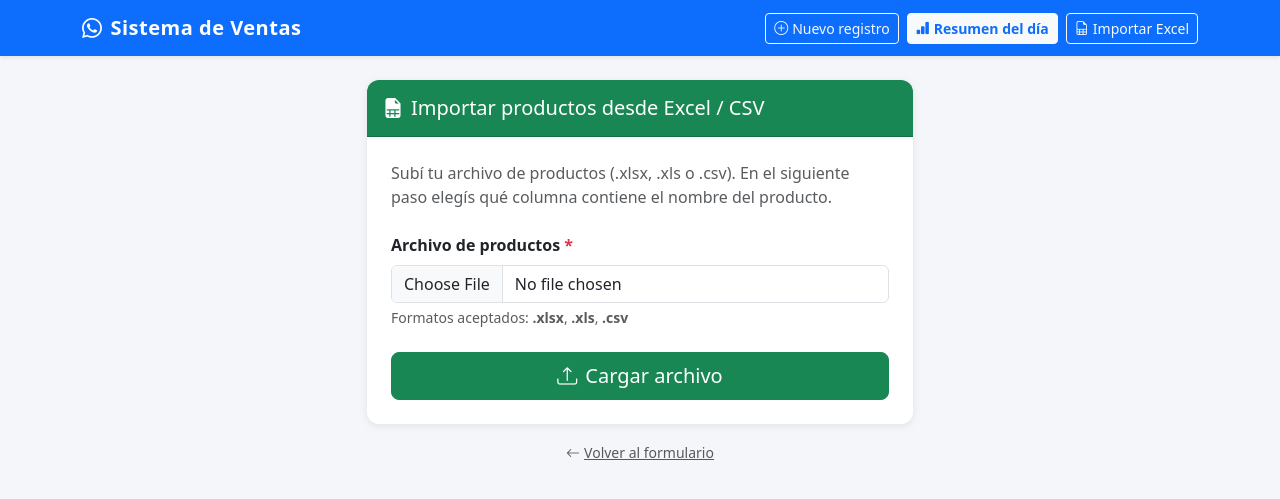
After one commit to martinvierci97-star/Mercadodigital, a Flask app: page /productos/importar in a window 1280 px wide. The commit adds this page. Shown: the top 499 px of the page. Run offline with Flask 3, Linux system fonts and the light colour scheme.

Commit message:
Add Excel/CSV product import feature
- New route /productos/importar: two-step flow (upload → choose column → import)
- Supports .xlsx, .xls, and .csv files via openpyxl + csv stdlib
- Auto-detects all column headers so user picks which column has product names
- Skips duplicate products gracefully with count feedback
- Import button added to navbar

https://claude.ai/code/session_01WnXztaA4fya5WhH4PuZ2zf

```diff
--- a/sistema-ventas/app.py
+++ b/sistema-ventas/app.py
@@ -1,5 +1,7 @@
 from flask import Flask, render_template, request, redirect, url_for, flash
 import sqlite3
+import os
+import tempfile
 from datetime import date
 
 app = Flask(__name__)
@@ -146,6 +148,110 @@ def agregar_producto():
     return redirect(url_for('index'))
 
 
+@app.route('/productos/importar', methods=['GET', 'POST'])
+def importar_productos():
+    if request.method == 'GET':
+        return render_template('importar.html', columnas=None, archivo_tmp=None)
+
+    # POST — primer paso: subir archivo y detectar columnas
+    if 'paso' not in request.form:
+        archivo = request.files.get('archivo')
+        if not archivo or not archivo.filename:
+            flash('Seleccioná un archivo Excel.', 'danger')
+            return redirect(url_for('importar_productos'))
+
+        ext = os.path.splitext(archivo.filename)[1].lower()
+        if ext not in ('.xlsx', '.xls', '.csv'):
+            flash('Formato no soportado. Usá .xlsx, .xls o .csv', 'danger')
+            return redirect(url_for('importar_productos'))
+
+        # Guardar temporalmente
+        tmp = tempfile.NamedTemporaryFile(delete=False, suffix=ext)
+        archivo.save(tmp.name)
+        tmp.close()
+
+        try:
+            columnas, _ = _leer_archivo(tmp.name, ext, col=None)
+        except Exception as e:
+            flash(f'Error al leer el archivo: {e}', 'danger')
+            os.unlink(tmp.name)
+            return redirect(url_for('importar_productos'))
+
+        return render_template('importar.html', columnas=columnas,
+                               archivo_tmp=tmp.name, ext=ext)
+
+    # POST — segundo paso: elegir columna e importar
+    archivo_tmp = request.form.get('archivo_tmp', '')
+    ext         = request.form.get('ext', '.xlsx')
+    col         = request.form.get('columna', '')
+
+    if not archivo_tmp or not os.path.exists(archivo_tmp):
+        flash('La sesión expiró. Subí el archivo nuevamente.', 'warning')
+        return redirect(url_for('importar_productos'))
+
+    try:
+        _, nombres = _leer_archivo(archivo_tmp, ext, col=col)
+    except Exception as e:
+        flash(f'Error al procesar el archivo: {e}', 'danger')
+        return redirect(url_for('importar_productos'))
+    finally:
+        try:
+            os.unlink(archivo_tmp)
+        except OSError:
+            pass
+
+    conn = get_db()
+    agregados = 0
+    duplicados = 0
+    for nombre in nombres:
+        nombre = str(nombre).strip()
+        if not nombre or nombre.lower() == 'nan':
+            continue
+        try:
+            conn.execute('INSERT INTO productos (nombre) VALUES (?)', (nombre,))
+            agregados += 1
+        except sqlite3.IntegrityError:
+            duplicados += 1
+    conn.commit()
+    conn.close()
+
+    msg = f'Se importaron {agregados} productos correctamente.'
+    if duplicados:
+        msg += f' ({duplicados} ya existían y fueron ignorados.)'
+    flash(msg, 'success')
+    return redirect(url_for('index'))
+
+
+def _leer_archivo(path, ext, col):
+    """Devuelve (lista_columnas, lista_valores). col=None solo lee cabeceras."""
+    if ext == '.csv':
+        import csv
+        with open(path, newline='', encoding='utf-8-sig') as f:
+            reader = csv.DictReader(f)
+            columnas = reader.fieldnames or []
+            if col is None:
+                return columnas, []
+            valores = [row[col] for row in reader if col in row]
+        return columnas, valores
+    else:
+        import openpyxl
+        wb = openpyxl.load_workbook(path, read_only=True, data_only=True)
+        ws = wb.active
+        rows = list(ws.iter_rows(values_only=True))
+        wb.close()
+        if not rows:
+            return [], []
+        cabecera = [str(c) if c is not None else f'Columna {i+1}' for i, c in enumerate(rows[0])]
+        if col is None:
+            return cabecera, []
+        try:
+            idx = cabecera.index(col)
+        except ValueError:
+            idx = 0
+        valores = [row[idx] for row in rows[1:] if row[idx] is not None]
+        return cabecera, valores
+
+
 @app.route('/registro/eliminar/<int:registro_id>', methods=['POST'])
 def eliminar_registro(registro_id):
     fecha = request.form.get('fecha', date.today().isoformat())
--- a/sistema-ventas/requirements.txt
+++ b/sistema-ventas/requirements.txt
@@ -1 +1,2 @@
 flask>=3.0.0
+openpyxl>=3.1.0
--- a/sistema-ventas/templates/base.html
+++ b/sistema-ventas/templates/base.html
@@ -28,6 +28,7 @@
       <div class="d-flex gap-2">
         <a href="/" class="btn btn-outline-light btn-sm"><i class="bi bi-plus-circle me-1"></i>Nuevo registro</a>
         <a href="/resumen" class="btn btn-light btn-sm text-primary fw-semibold"><i class="bi bi-bar-chart-fill me-1"></i>Resumen del día</a>
+        <a href="/productos/importar" class="btn btn-outline-light btn-sm"><i class="bi bi-file-earmark-spreadsheet me-1"></i>Importar Excel</a>
       </div>
     </div>
   </nav>
--- /dev/null
+++ b/sistema-ventas/templates/importar.html
@@ -0,0 +1,70 @@
+{% extends "base.html" %}
+{% block title %}Importar productos desde Excel{% endblock %}
+
+{% block content %}
+<div class="row justify-content-center">
+  <div class="col-lg-6">
+
+    <div class="card">
+      <div class="card-header bg-success text-white py-3">
+        <h5 class="mb-0"><i class="bi bi-file-earmark-spreadsheet-fill me-2"></i>Importar productos desde Excel / CSV</h5>
+      </div>
+      <div class="card-body p-4">
+
+        {% if not columnas %}
+        <!-- Paso 1: subir archivo -->
+        <p class="text-muted mb-4">
+          Subí tu archivo de productos (.xlsx, .xls o .csv). En el siguiente paso elegís qué columna contiene el nombre del producto.
+        </p>
+        <form action="/productos/importar" method="POST" enctype="multipart/form-data">
+          <div class="mb-4">
+            <label class="form-label fw-semibold">Archivo de productos <span class="text-danger">*</span></label>
+            <input type="file" name="archivo" class="form-control" accept=".xlsx,.xls,.csv" required />
+            <div class="form-text">Formatos aceptados: <strong>.xlsx</strong>, <strong>.xls</strong>, <strong>.csv</strong></div>
+          </div>
+          <div class="d-grid">
+            <button type="submit" class="btn btn-success btn-lg">
+              <i class="bi bi-upload me-2"></i>Cargar archivo
+            </button>
+          </div>
+        </form>
+
+        {% else %}
+        <!-- Paso 2: elegir columna -->
+        <p class="text-muted mb-3">
+          Se detectaron <strong>{{ columnas|length }}</strong> columnas. Elegí cuál contiene los nombres de los productos:
+        </p>
+        <form action="/productos/importar" method="POST">
+          <input type="hidden" name="paso" value="2" />
+          <input type="hidden" name="archivo_tmp" value="{{ archivo_tmp }}" />
+          <input type="hidden" name="ext" value="{{ ext }}" />
+
+          <div class="mb-4">
+            <label class="form-label fw-semibold">Columna con el nombre del producto <span class="text-danger">*</span></label>
+            <select name="columna" class="form-select" required>
+              {% for col in columnas %}
+              <option value="{{ col }}">{{ col }}</option>
+              {% endfor %}
+            </select>
+          </div>
+
+          <div class="d-grid gap-2">
+            <button type="submit" class="btn btn-success btn-lg">
+              <i class="bi bi-check2-circle me-2"></i>Importar productos
+            </button>
+            <a href="/productos/importar" class="btn btn-outline-secondary">
+              <i class="bi bi-arrow-left me-1"></i>Volver a subir
+            </a>
+          </div>
+        </form>
+        {% endif %}
+
+      </div>
+    </div>
+
+    <div class="text-center mt-3">
+      <a href="/" class="text-muted small"><i class="bi bi-arrow-left me-1"></i>Volver al formulario</a>
+    </div>
+  </div>
+</div>
+{% endblock %}
```
